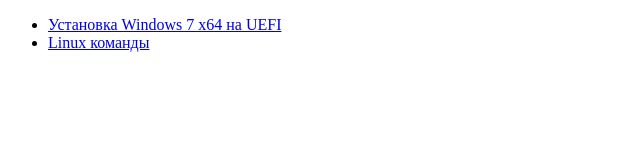
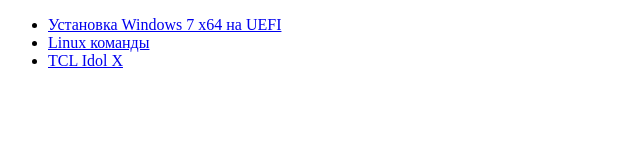
Before and after one commit to ildus/ildus.github.com, a plain HTML site: page index.html in a window 1280 px wide. Shown: the full height of the page, 0-640 px from the left. Drawn offline with nearby package versions, Linux system fonts and the light colour scheme.

Commit message:
Update index.html

```diff
--- a/index.html
+++ b/index.html
@@ -7,6 +7,7 @@
 	<ul class="articles">
         <li><a href="/articles/windows7_uefi.md">Установка Windows 7 x64 на UEFI</a></li>
         <li><a href="/articles/helpers.md">Linux команды</a></li>
+        <li><a href="/articles/idolx.md">TCL Idol X</a></li>
     </ul>
     <div class="content" style="display: none">
         <div class="title">
```
